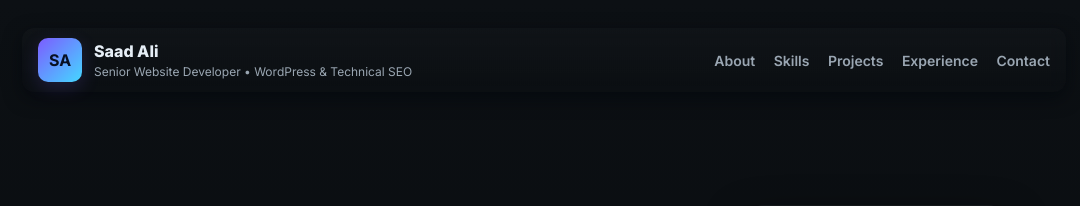
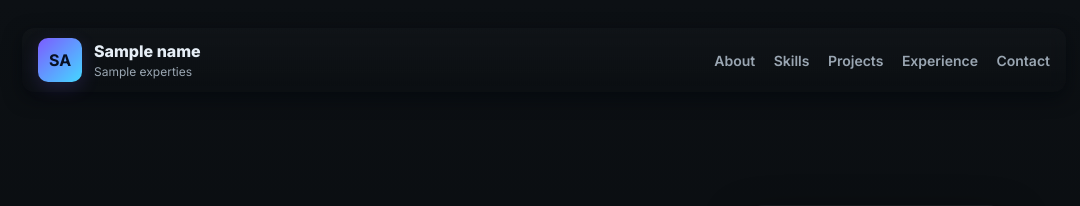
Before and after one commit to masoomk9666/django, a Django app: template first_django_project/templates/index.html in a window 1280 px wide. Shown: the top 206 px of the page, without its empty margins (96-1176 px from the left). Run offline with Django 5.2, Linux system fonts and the light colour scheme; the template is opened without the code that fills it: most values are stand-ins (such as "Sample title", 1, 10 or a date in 2020); some libraries are stand-ins or nearby versions.

Commit message:
Variables passed to templates from view

```diff
--- a/first_django_project/Home/views.py
+++ b/first_django_project/Home/views.py
@@ -2,7 +2,11 @@ from django.shortcuts import render, HttpResponse
 
 # Create your views here.
 def index(request):
-    return render(request, "index.html")
+    context = {
+        "Name":"Saad Ali",
+        "experties": "Senior Website Developer • WordPress , Python django , php & Front end"
+    }
+    return render(request, "index.html", context)
     # return HttpResponse('Hello this is Home Page')
 def about(request):
     return HttpResponse('Hello this is About Page')
--- a/first_django_project/templates/index.html
+++ b/first_django_project/templates/index.html
@@ -217,8 +217,8 @@
       <div class="brand">
         <div class="logo">SA</div>
         <div>
-          <div style="font-weight:800">Saad Ali</div>
-          <div style="font-size:12px;color:var(--muted)">Senior Website Developer • WordPress & Technical SEO</div>
+          <div style="font-weight:800">{{Name}}</div>
+          <div style="font-size:12px;color:var(--muted)">{{experties}}</div>
         </div>
       </div>
 
```
